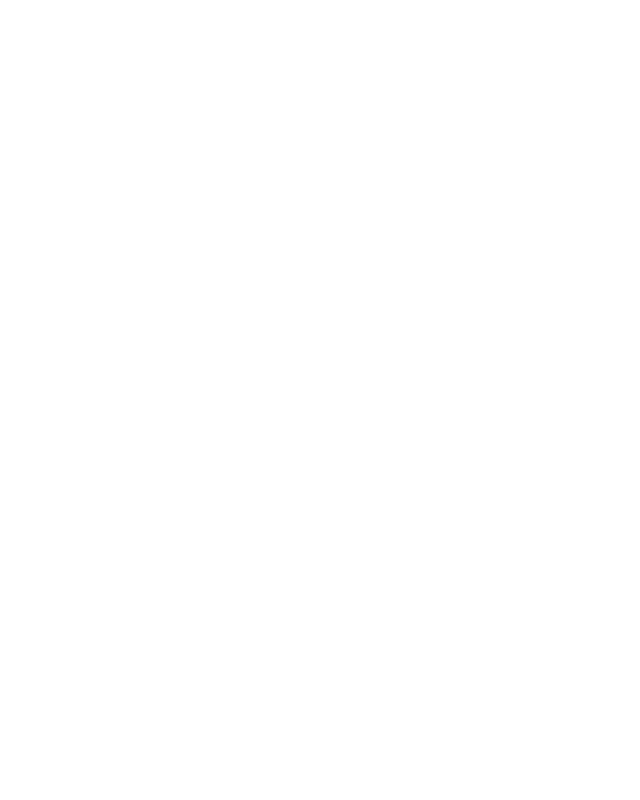
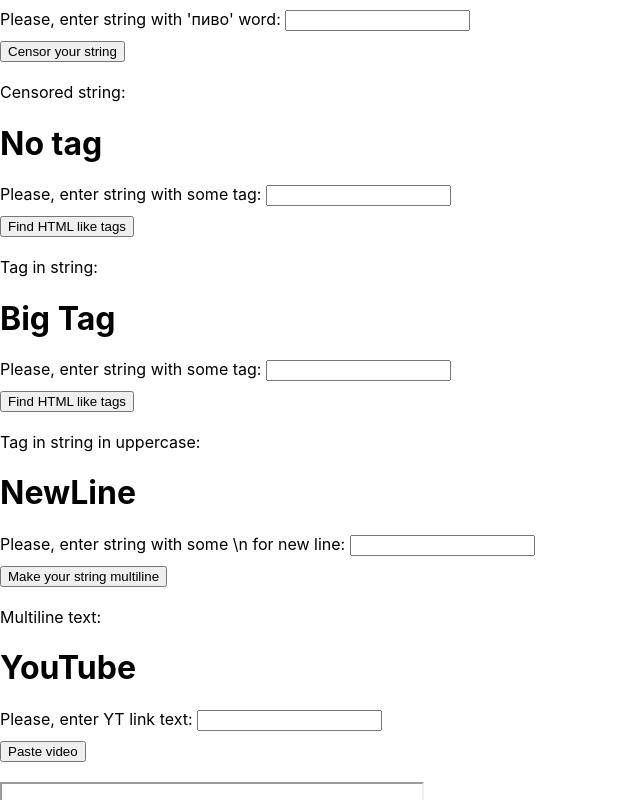
Before and after one commit to OlehZinchenko/JS, a React (Create React App) app: page / in a window 1280 px wide. Shown: the part 1000-1800 px from the top of the page, without its empty margins (0-640 px from the left). Before the commit the page ends 927 px from the top, so only its background shows below. Built offline with nearby package versions, Linux system fonts and the light colour scheme.

Commit message:
Final commit

```diff
--- a/src/App.js
+++ b/src/App.js
@@ -4,6 +4,11 @@
 import {Capitalize} from './Components/Capitalize'
 import {Counter} from './Components/Counter'
 import {Credentials} from "./Components/Credentials";
+import {Beer} from "./Components/Beer";
+import {NoTag} from "./Components/NoTag";
+import {BigTag} from "./Components/BigTag";
+import {NewLine} from "./Components/NewLine";
+import {Youtube} from "./Components/Youtube";
 
 function App() {
     return (
@@ -18,6 +23,16 @@
             <Counter/>
             <h1>Credentials</h1>
             <Credentials/>
+            <h1>Beer</h1>
+            <Beer/>
+            <h1>No tag</h1>
+            <NoTag/>
+            <h1>Big Tag</h1>
+            <BigTag/>
+            <h1>NewLine</h1>
+            <NewLine/>
+            <h1>YouTube</h1>
+            <Youtube/>
         </div>
     );
 }
--- /dev/null
+++ b/src/Components/Beer.js
@@ -0,0 +1,23 @@
+import {Input} from "./Input";
+import {useState} from "react";
+
+export const Beer = () => {
+    const [str, setStr] = useState('')
+    const [censored, setCensored] = useState('')
+    const regexp = 'пиво'
+    const beer = () => {
+        // setCensored(str.replace(regexp, 'чай'))
+        setCensored(str.split('пиво').join('чай'))
+    }
+
+    return (
+        <div>
+            <span>Please, enter string with 'пиво' word: </span>
+            <Input value={str} setValue={setStr} type={"text"}/>
+            <br/>
+            <button onClick={beer}>Censor your string</button>
+            <br/>
+            <span>Censored string: <strong>{censored}</strong></span>
+        </div>
+    )
+}
--- /dev/null
+++ b/src/Components/BigTag.js
@@ -0,0 +1,26 @@
+import {Input} from "./Input";
+import {useState} from "react";
+
+export const BigTag = () => {
+    const [str, setStr] = useState('')
+    const [tagStr, setTagStr] = useState('')
+    const [firstIndex, setFirstIndex] = useState('')
+    const [secondIndex, setSecondIndex] = useState('')
+    // const regexp = /<[^>]+>/
+
+    const tag = () => {
+        setFirstIndex(str.indexOf('<'))
+        setSecondIndex(str.indexOf('>'))
+        setTagStr(str.slice(firstIndex, secondIndex+1))
+    }
+
+    return (
+        <div>
+            <span>Please, enter string with some tag: </span>
+            <Input value={str} setValue={setStr} type={"text"}/>
+            <br/>
+            <button onClick={tag}>Find HTML like tags</button>
+            <br/>
+            <span>Tag in string in uppercase: <strong>{tagStr.toUpperCase()}</strong></span>
+        </div>)
+}
--- a/src/Components/Credentials.js
+++ b/src/Components/Credentials.js
@@ -32,7 +32,7 @@
                     <div>Capitalised surname: <strong>{surname}</strong></div>
                 </div>
                 <div>
-                    <span>Your full name is: {firstName+" "+fatherName+" "+surname}</span>
+                    <span><strong>Your full name is:</strong> {firstName+" "+fatherName+" "+surname}</span>
                 </div>
             </div>
         </div>
--- /dev/null
+++ b/src/Components/NewLine.js
@@ -0,0 +1,23 @@
+import {Input} from "./Input";
+import {useState} from "react";
+
+export const NewLine = () => {
+    const [str, setStr] = useState('')
+    const [splitStr, setSplitStr] = useState([])
+    const [multilineStr, setMultilineStr] = useState('')
+
+    const multilineString = () => {
+        setSplitStr (str.split("\n"))
+        setMultilineStr (splitStr.toString())
+    }
+
+    return (
+        <div>
+            <span>Please, enter string with some \n for new line: </span>
+            <Input value={str} setValue={setStr} type={"text"}/>
+            <br/>
+            <button onClick={multilineString}>Make your string multiline</button>
+            <br/>
+            <span>Multiline text: <strong>{multilineStr}</strong></span>
+        </div>)
+}
--- /dev/null
+++ b/src/Components/NoTag.js
@@ -0,0 +1,26 @@
+import {Input} from "./Input";
+import {useState} from "react";
+
+export const NoTag = () => {
+    const [str, setStr] = useState('')
+    const [tagStr, setTagStr] = useState('')
+    const [firstIndex, setFirstIndex] = useState('')
+    const [secondIndex, setSecondIndex] = useState('')
+    // const regexp = /<[^>]+>/
+
+    const tag = () => {
+        setFirstIndex(str.indexOf('<'))
+        setSecondIndex(str.indexOf('>'))
+        setTagStr(str.slice(firstIndex, secondIndex+1))
+    }
+
+    return (
+        <div>
+            <span>Please, enter string with some tag: </span>
+            <Input value={str} setValue={setStr} type={"text"}/>
+            <br/>
+            <button onClick={tag}>Find HTML like tags</button>
+            <br/>
+            <span>Tag in string: <strong>{tagStr}</strong></span>
+        </div>)
+}
--- /dev/null
+++ b/src/Components/Youtube.js
@@ -0,0 +1,31 @@
+import {Input} from "./Input";
+import {useState} from "react";
+
+export const Youtube = () => {
+    const [str, setStr] = useState('')
+    const [matches, setMatches] = useState([])
+    const [ytlink, setYtlink] = useState('')
+    const regex = /(https?:\/\/)?(www\.)?(youtube\.com\/(?:[^\/\n\s]+\/\S+\/|(?:v|e(?:mbed)?)\/|\S*?[?&]v=)|youtu\.be\/)([a-zA-Z0-9_-]{11})/;
+
+    const video = () => {
+        setMatches(str.match(regex));
+        if (matches) {
+            setYtlink(matches[0]);
+            console.log(ytlink);
+        } else {
+            console.log("No YouTube link found in the text.");
+        }
+    }
+
+    return (
+        <div>
+            <span>Please, enter YT link text: </span>
+            <Input value={str} setValue={setStr} type={"text"}/>
+            <br/>
+            <button onClick={video}>Paste video</button>
+            <br/>
+            <iframe width="420" height="315"
+                    src={ytlink}>
+            </iframe>
+        </div>)
+}
```
Also changed, not shown: 1 other file (tests, documents, lock files or other folders).
